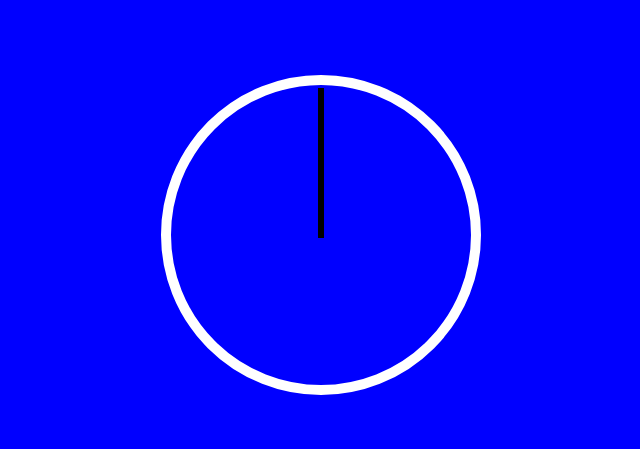
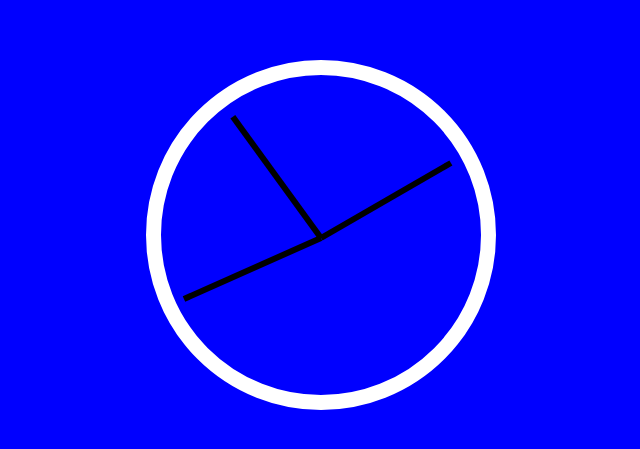
Before and after one commit to alex-aleman/JavaScript, a plain HTML site: page javascript30/02-css-js-clock/main.html in a window 1280 px wide. Shown: the part 165-614 px from the top of the page, without its empty margins (319-959 px from the left). Drawn offline with Linux system fonts and the light colour scheme.

Commit message:
Set hands movement

```diff
--- a/javascript30/02-css-js-clock/script.js
+++ b/javascript30/02-css-js-clock/script.js
@@ -0,0 +1,13 @@
+const secondHand = document.querySelector('#second-hand');
+const minuteHand = document.querySelector('#minute-hand');
+const hourHand = document.querySelector('#hour-hand');
+
+setInterval(function () {
+	const now = new Date();
+	const seconds = (now.getSeconds() * 6) + 90;
+	const minutes = (now.getMinutes() * 6) + 90;
+	const hours = (now.getHours() * 30) + 90;
+	secondHand.style.transform = `rotate(${seconds}deg)`;
+	minuteHand.style.transform = `rotate(${minutes}deg)`;
+	hourHand.style.transform = `rotate(${hours}deg)`;
+}, 1000);
--- a/javascript30/02-css-js-clock/style.css
+++ b/javascript30/02-css-js-clock/style.css
@@ -16,13 +16,19 @@ body {
 }
 
 #clock {
-	width: 300px;
-	height: 300px;
 	border-style: solid;
-	border-width: 10px;
+	border-width: 15px;
 	border-color: white;
 	border-radius: 100%;
 	position: absolute;
+	padding: 10px;
+}
+
+#clock-face {
+	width: 300px;
+	height: 300px;
+	border-radius: 100%;
+	position: relative;
 }
 
 .hand {
@@ -33,4 +39,6 @@ body {
 	top: 50%;
 	transform-origin: 100%;
 	transform: rotate(90deg);
+	transition-duration: 0.05s;
+	transition-timing-function: cubic-bezier(0.1, 2.7, 0.58, 1);
 }
```
